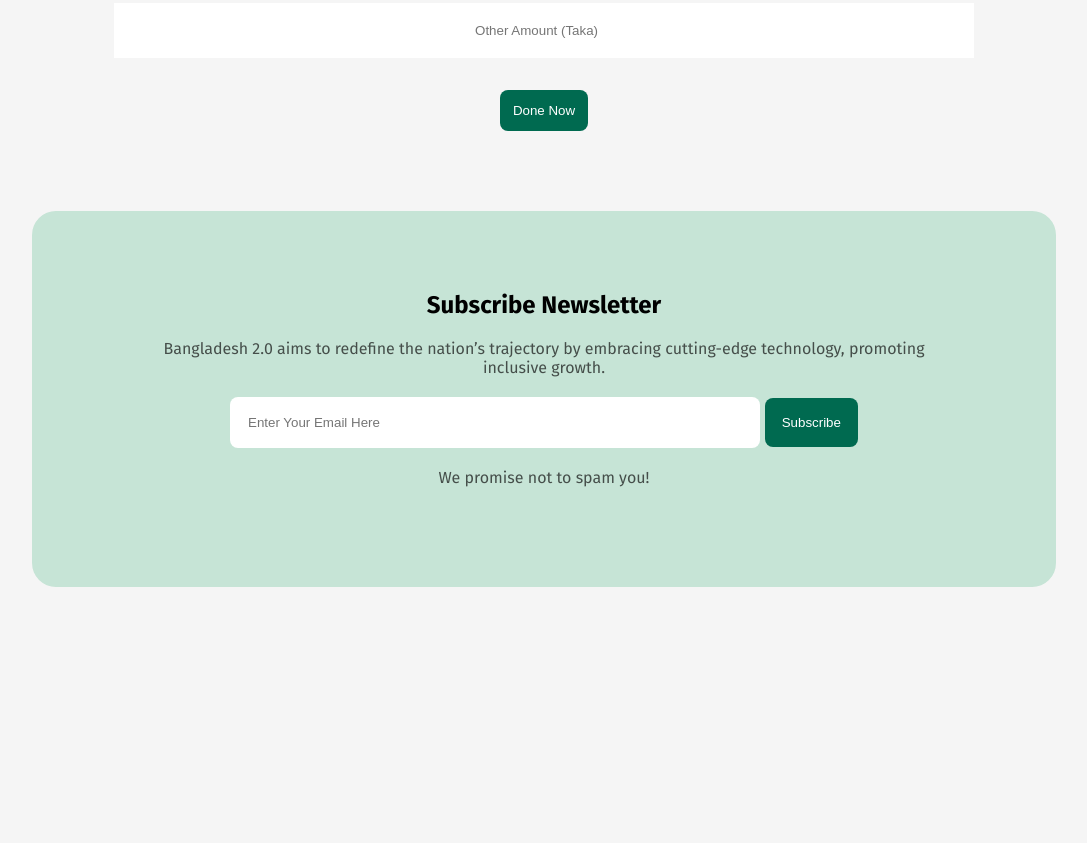
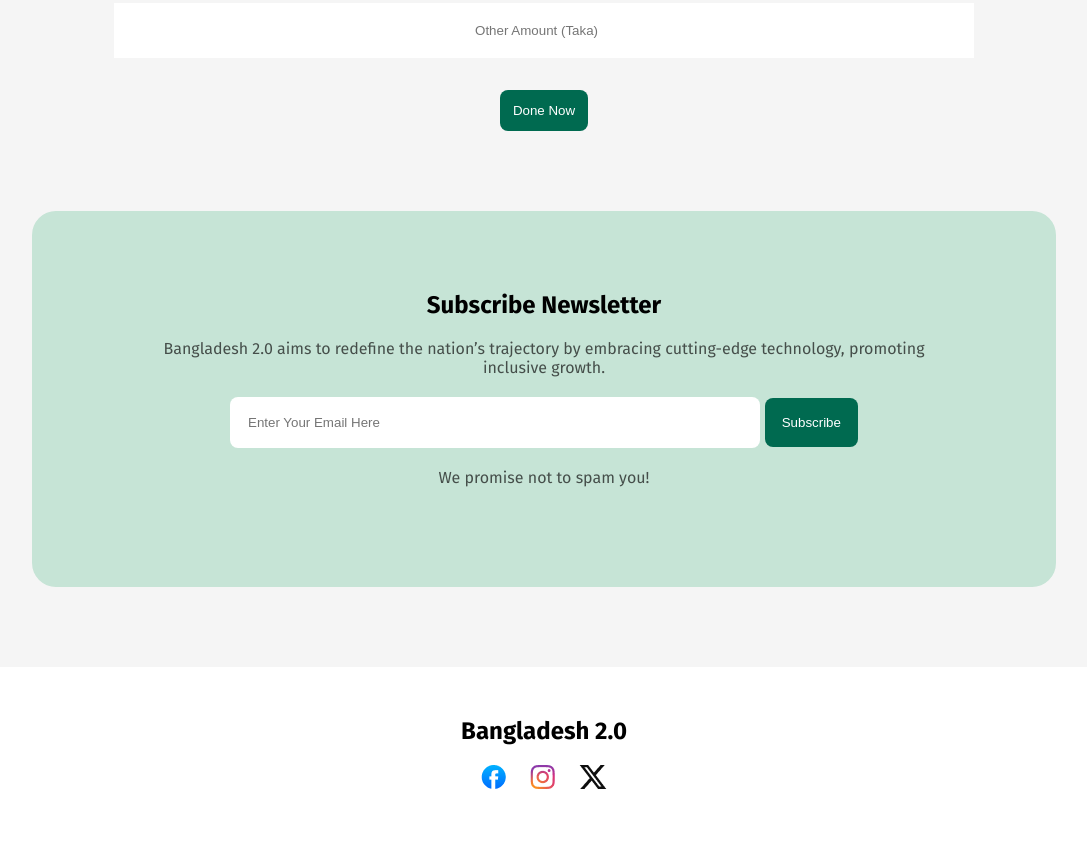
Before and after one commit to MdShan98/assignment-one, a plain HTML site: page index.html in a window 1280 px wide. Shown: the part 4396-5239 px from the top of the page, without its empty margins (96-1183 px from the left). Before the commit the page ends 4983 px from the top, so only its background shows below. Drawn offline with Linux system fonts and the light colour scheme.

Commit message:
footer added

```diff
--- a/index.html
+++ b/index.html
@@ -213,8 +213,16 @@
             <p>We promise not to spam you!</p>
         </section>
     </main>
-    <footer>
 
+    <!-- footer section starts here -->
+
+    <footer class="end white">
+        <h2>Bangladesh 2.0</h2>
+        <div class="f-img">
+                <a href="https://www.facebook.com/"  target="_blank"><img src="images/facebook.png" alt="facebook icon"></a>
+                <a href="https://www.instagram.com/" target="_blank"><img src="images/instagram.png" alt="instagram icon"></a>
+                <a href="https://x.com/?lang=en&mx=2" target="_blank"><img src="images/x.png" alt="twitter icon" ></a>
+        </div>
     </footer>
 </body>
 </html>
--- a/styles/style.css
+++ b/styles/style.css
@@ -316,3 +316,17 @@
     background-color: rgba(0, 106, 80, 1);
     cursor: pointer;
 }
+/* footer section starts here */
+
+.end{
+    text-align: center;
+    margin-top: 80px;
+    padding: 50px;
+}
+.f-img{
+    text-align: center;
+    margin-top: 20px;
+}
+.f-img a{
+    padding: 10px;
+}
```
